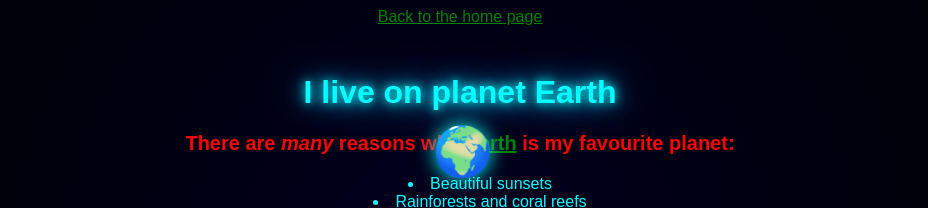
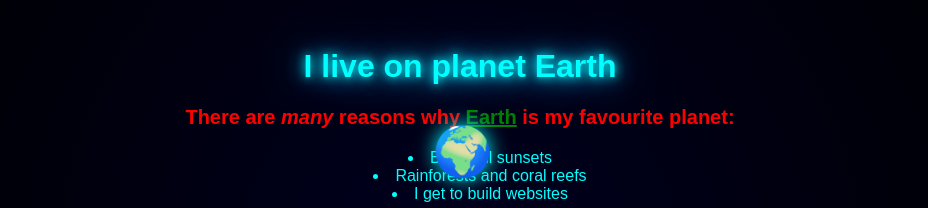
Before and after one commit to joshbingham/planet_earth, a plain HTML site: page earth.html in a window 1280 px wide. Shown: the top 208 px of the page, without its empty margins (180-1108 px from the left). Drawn offline with Linux system fonts and the light colour scheme.

Commit message:
Remove link to old page

```diff
--- a/earth.html
+++ b/earth.html
@@ -8,8 +8,6 @@
         <link rel="stylesheet" href="earth.css" />
     </head>
     <body>
-        <a href="./index.html">Back to the home page</a>
-
         <h1>I live on planet Earth</h1>
 
         <p>
```
